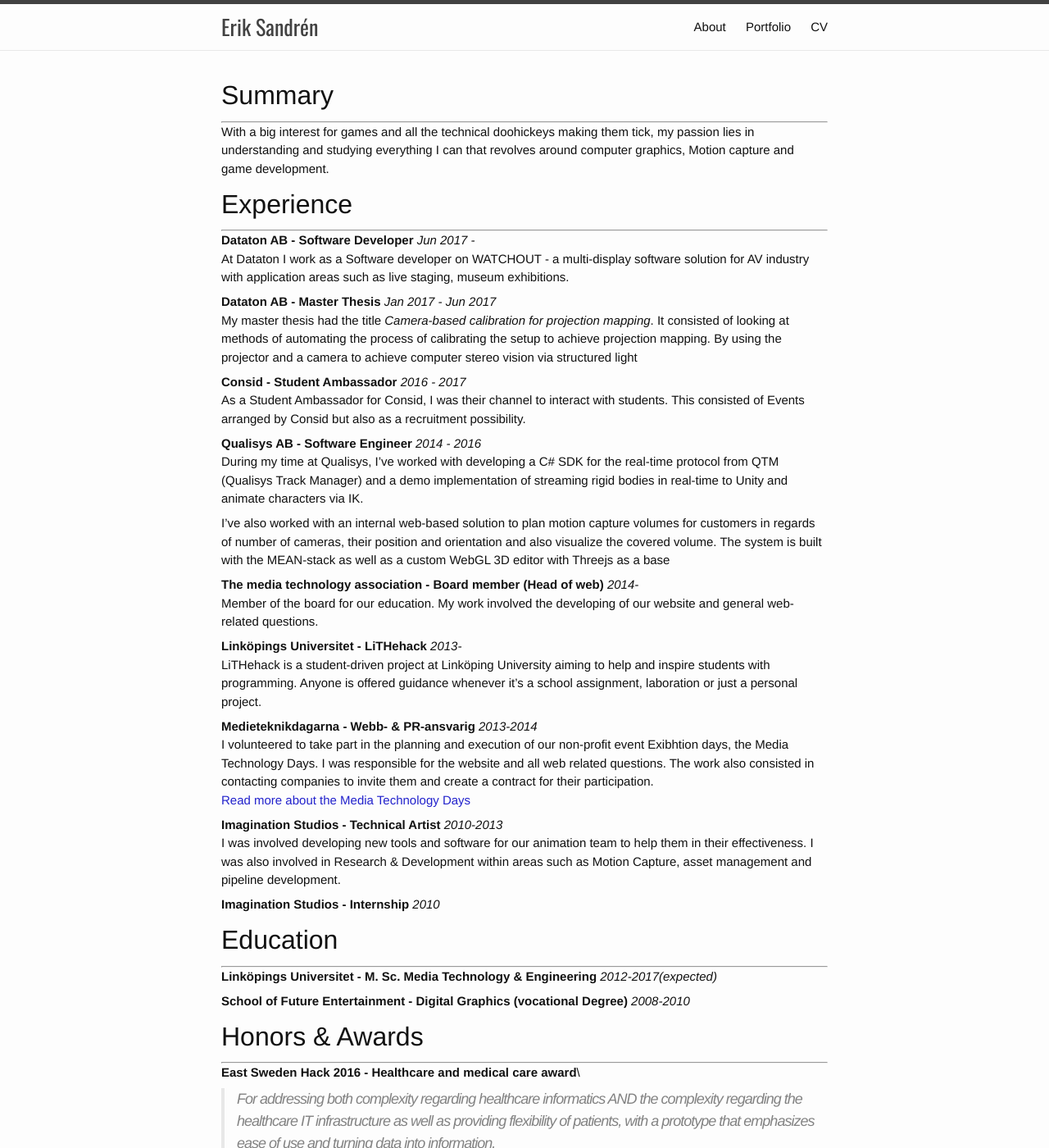
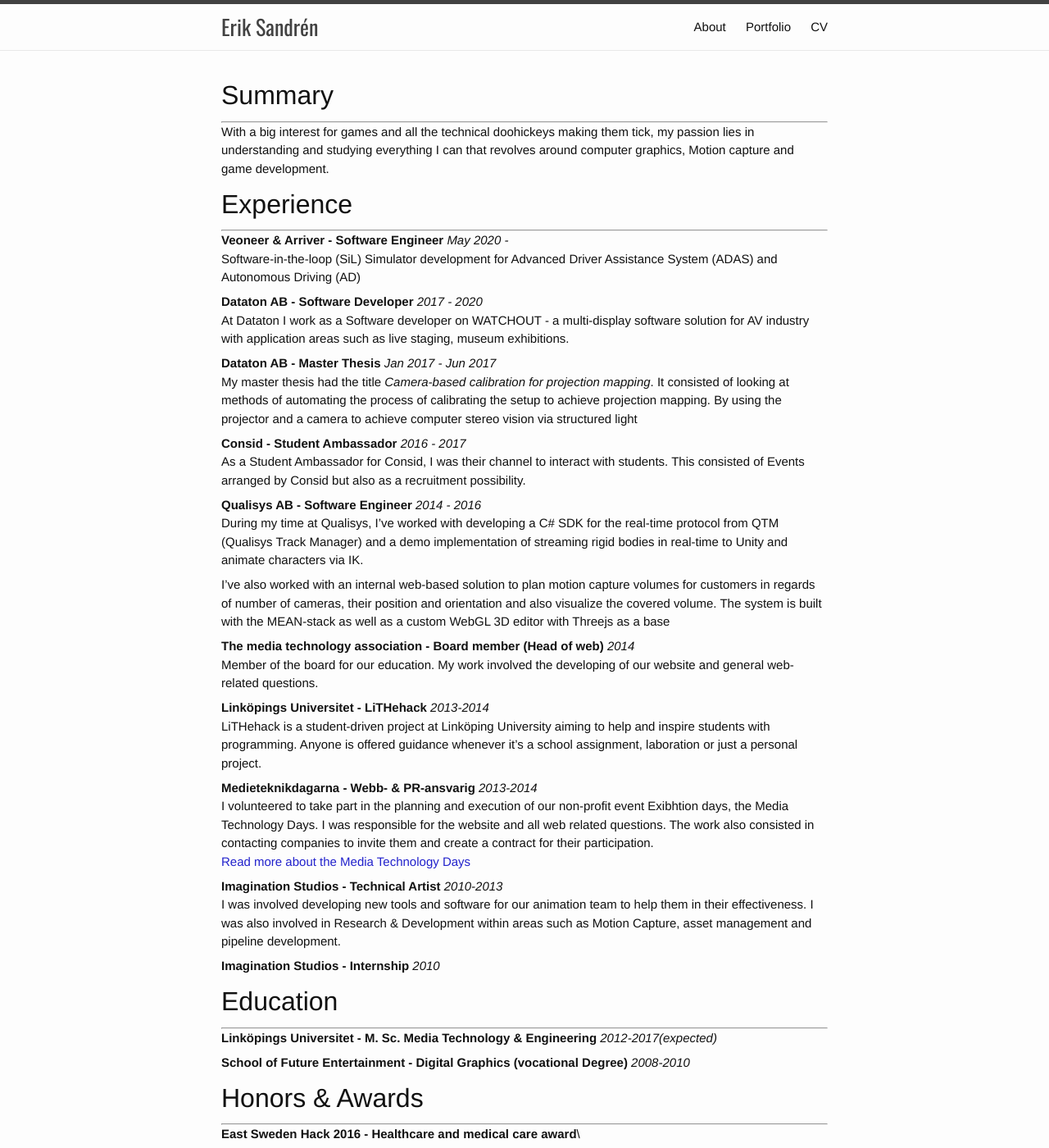
Before and after one commit to tistatos/tistatos.github.io, a Jekyll site: the page built from CV/index.md, in a window 1280 px wide and 1400 px high. Shown: the whole window at 82% size. Built offline with Jekyll 4.4.1, drawn with Linux system fonts in a browser that asks for light colours.

Commit message:
update CV

```diff
--- a/CV/index.md
+++ b/CV/index.md
@@ -11,7 +11,11 @@
 
 ## Experience
 ---
-**Dataton AB - Software Developer** *Jun 2017 -* \\
+**Veoneer & Arriver - Software Engineer** *May 2020 -* \\
+Software-in-the-loop (SiL) Simulator development for Advanced Driver Assistance
+System (ADAS) and Autonomous Driving (AD)
+
+**Dataton AB - Software Developer** *2017 - 2020* \\
 At Dataton I work as a Software developer on WATCHOUT - a multi-display software
 solution for AV industry with application areas such as live staging, museum exhibitions.
 
@@ -31,10 +35,10 @@
 
 I've also worked with an internal web-based solution to plan motion capture volumes for customers in regards of number of cameras, their position and orientation and also visualize the covered volume. The system is built with the MEAN-stack as well as a custom WebGL 3D editor with Threejs as a base
 
-**The media technology association - Board member (Head of web)** *2014-*\\
+**The media technology association - Board member (Head of web)** *2014*\\
 Member of the board for our education. My work involved the developing of our website and general web-related questions.
 
-**Linköpings Universitet - LiTHehack** *2013-* \\
+**Linköpings Universitet - LiTHehack** *2013-2014* \\
 LiTHehack is a student-driven project at Linköping University aiming to help and inspire students with programming. Anyone is offered guidance whenever it's a school assignment, laboration or just a personal project.
 
 **Medieteknikdagarna - Webb- & PR-ansvarig** *2013-2014*\\
```
